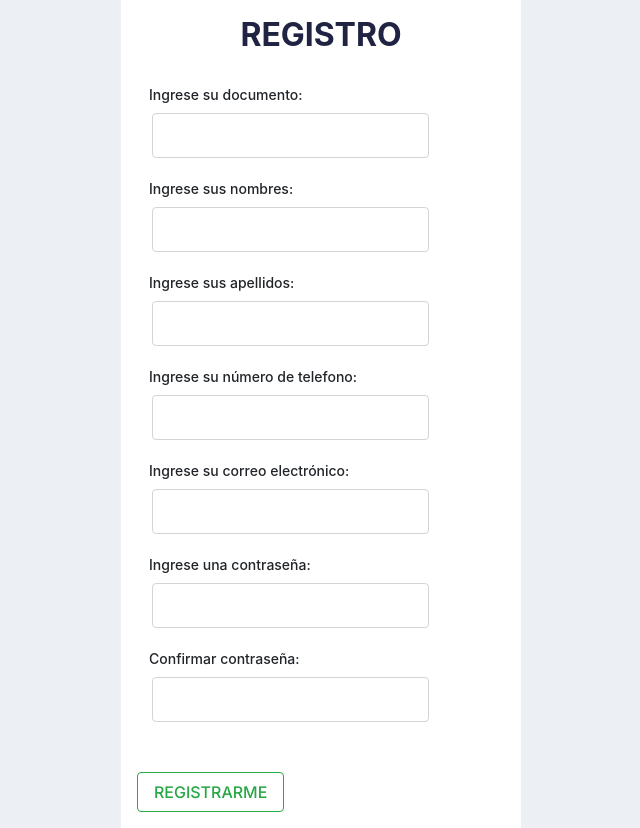
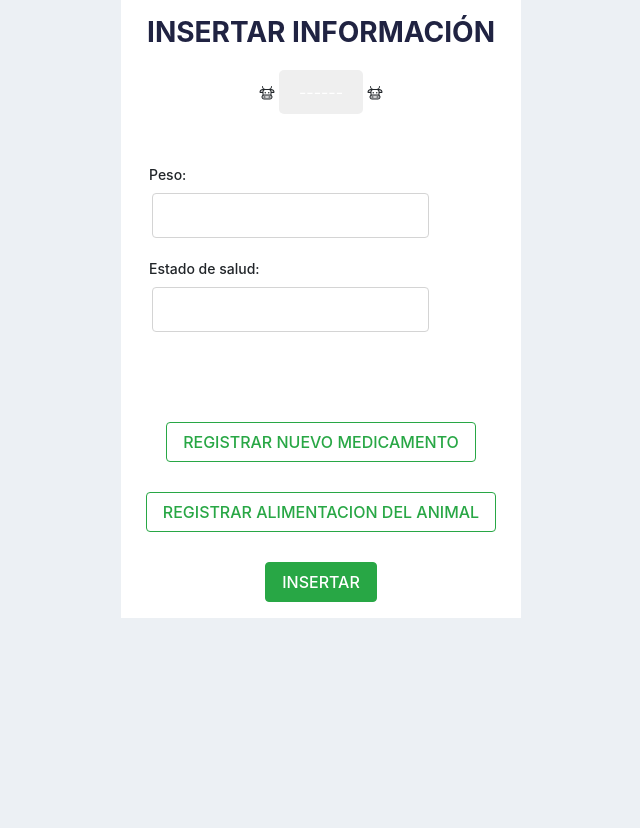
Before and after one commit to xx121villada/SubaStock-2711993, a React (Vite) app in the folder SubaStock/: page / in a window 1280 px wide. Shown: the whole page, without its empty margins (319-959 px from the left). After the commit the page ends 800 px from the top, so only its background shows below. Built offline with nearby package versions, Linux system fonts and the light colour scheme.

Commit message:
Haciendo informacion

```diff
--- a/SubaStock/package.json
+++ b/SubaStock/package.json
@@ -12,6 +12,7 @@
   "dependencies": {
     "react": "^18.3.1",
     "react-dom": "^18.3.1",
+    "react-icons": "^5.2.1",
     "react-router-dom": "^6.25.0"
   },
   "devDependencies": {
--- a/SubaStock/src/App.jsx
+++ b/SubaStock/src/App.jsx
@@ -1,11 +1,13 @@
+import Informacion from './pages/Informacion/Informacion';
 import Registro from './pages/Registro/Registro';
 import Subastas from './pages/Subastas/Subastas';
+import Medicamentos from './pages/Informacion/Medicamentos'
 
 function App() {
 
   return (
     <>
-      <Registro/>
+      <Informacion/>
     </>
   )
 }
--- /dev/null
+++ b/SubaStock/src/pages/Informacion/Informacion.jsx
@@ -0,0 +1,44 @@
+import React from "react";
+import './styles/style.css';
+import { PiCowDuotone } from "react-icons/pi";
+import Medicamentos from './Medicamentos'
+
+export default function Informacion() {
+    return (
+        <div className='body'>
+            <div className="login">
+                <h3>INSERTAR INFORMACIÓN</h3>
+                <PiCowDuotone /> <button className="boton"> ------ </button> <PiCowDuotone />
+            </div>
+            <div className="register-page-wrap d-flex align-items-center flex-wrap justify-content-center">
+                <div className="container">
+                    <div className="form-wrap max-width-600 mx-auto">
+                        <div className="form-group row">
+                            <label>Peso:</label>
+                            <div className="col-sm-10">
+                                <input type="number" className="form-control" />
+                            </div>
+                        </div>
+                        <div className="form-group row">
+                            <label>Estado de salud:</label>
+                            <div className="col-sm-10">
+                                <input type="text" className="form-control" />
+                            </div>
+                        </div>
+                    </div>
+                </div>
+            </div>
+            <div className="botones">
+                <button onClick={<Medicamentos></Medicamentos>} type='button' className='btn btn-outline-success boton boton-registrar'>
+                    REGISTRAR NUEVO MEDICAMENTO
+                </button>
+                <button type='button' className='btn btn-outline-success boton boton-alimentacion'>
+                    REGISTRAR ALIMENTACION DEL ANIMAL
+                </button>
+                <button type='button' className='btn btn-success boton boton-insertar'>
+                    INSERTAR
+                </button>
+            </div>
+        </div>
+    );
+}
--- /dev/null
+++ b/SubaStock/src/pages/Informacion/Medicamentos.jsx
@@ -0,0 +1,37 @@
+import React from "react";
+import './styles/style.css';
+import { PiCowDuotone } from "react-icons/pi";
+
+export default function Informacion() {
+    return (
+        <div className='body'>
+            <div className="login">
+                <h3>INSERTAR MEDICAMENTOS</h3>
+                <PiCowDuotone /> <button className="boton"> ------ </button> <PiCowDuotone />
+            </div>
+            <div className="register-page-wrap d-flex align-items-center flex-wrap justify-content-center">
+                <div className="container">
+                    <div className="form-wrap max-width-600 mx-auto">
+                        <div className="form-group row">
+                            <label>Nombre:</label>
+                            <div className="col-sm-10">
+                                <input type="text" className="form-control" />
+                            </div>
+                        </div>
+                        <div className="form-group row">
+                            <label>Dosis:</label>
+                            <div className="col-sm-10">
+                                <input type="number" className="form-control" />
+                            </div>
+                        </div>
+                    </div>
+                </div>
+            </div>
+            <div className="botones">
+                <button type='button' className='btn btn-success boton boton-insertar'>
+                    INSERTAR MEDICAMENTO
+                </button>
+            </div>
+        </div>
+    );
+}
--- /dev/null
+++ b/SubaStock/src/pages/Informacion/styles/style.css
@@ -0,0 +1,36 @@
+.body {
+    font-family: Arial, sans-serif;
+    background-color: #f4f4f4;
+    padding: 20px;
+}
+
+.login {
+    text-align: center;
+    margin-bottom: 20px;
+}
+
+.login h2 {
+    color: #333;
+}
+
+.botones {
+    display: flex;
+    flex-direction: column;
+    gap: 10px;
+    align-items: center;
+    margin-top: 20px;
+}
+
+.boton {
+    border: none;
+    border-radius: 5px;
+    padding: 10px 20px;
+    color: #fff;
+    font-size: 16px;
+    cursor: pointer;
+    transition: background-color 0.3s, transform 0.2s;
+}
+
+.boton:hover {
+    transform: scale(1.05);
+}
--- a/SubaStock/src/pages/Registro/Registro.jsx
+++ b/SubaStock/src/pages/Registro/Registro.jsx
@@ -3,10 +3,6 @@ import './styles/style.css'
 
 export default function Registro() {
     return (
-        <div>
-            <div>
-                <link href="https://fonts.googleapis.com/css2?family=Inter:wght@300;400;500;600;700;800&display=swap" rel="stylesheet" />
-            </div>
         <div className='body'>
             <div className="login">
                 <h2> REGISTRO </h2>
@@ -59,8 +55,7 @@ export default function Registro() {
                     </div>
                 </div>
             </div>
-                <button type='button' className='boton' class="btn btn-outline-success"> REGISTRARME </button>
-            </div>
+            <button type='button' className='boton' class="btn btn-outline-success btn-sm"> REGISTRARME </button>
         </div>
     )
 }
--- a/SubaStock/src/pages/Registro/styles/style.css
+++ b/SubaStock/src/pages/Registro/styles/style.css
@@ -13,5 +13,5 @@
 }
 
 .boton {
-    text-align: center;
+    margin-top: 20px;
 }
```
Also changed, not shown: 1 other file (tests, documents, lock files or other folders). Lines whose indentation alone changed are shown as unchanged.
